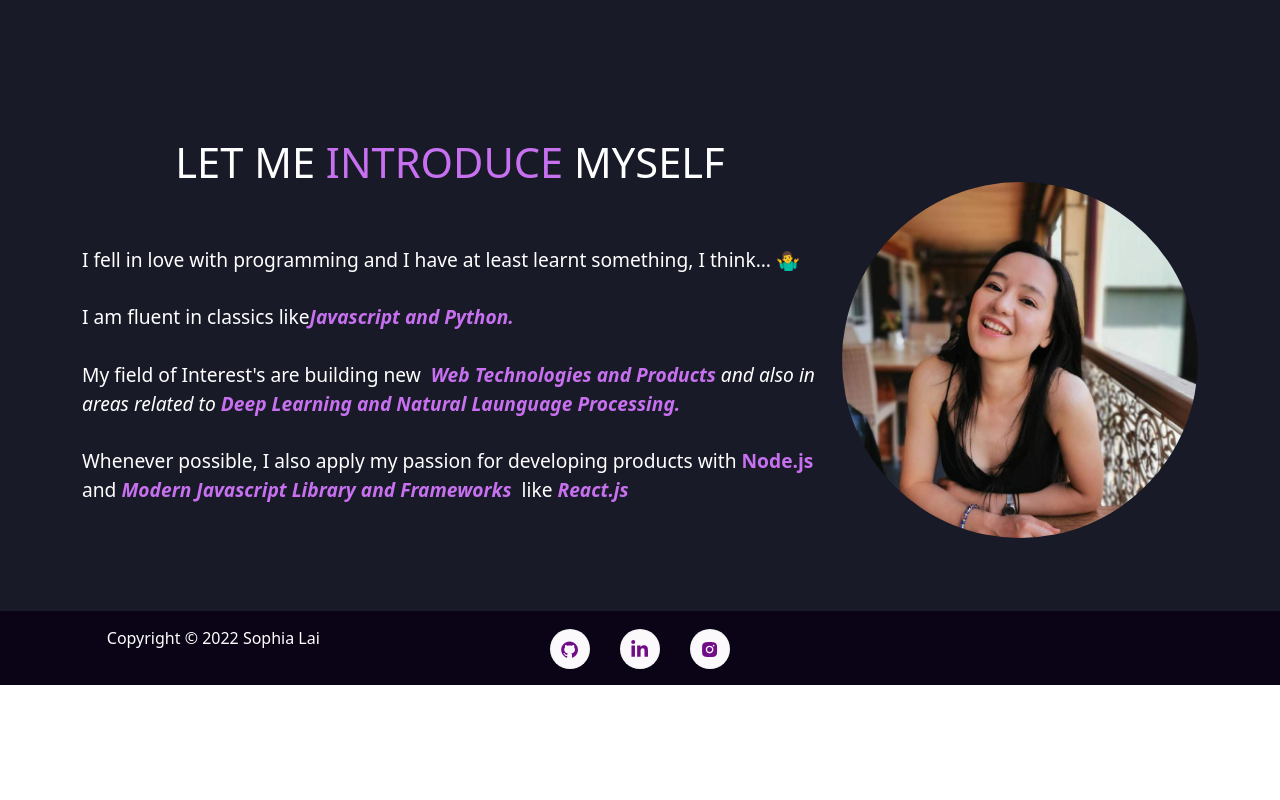
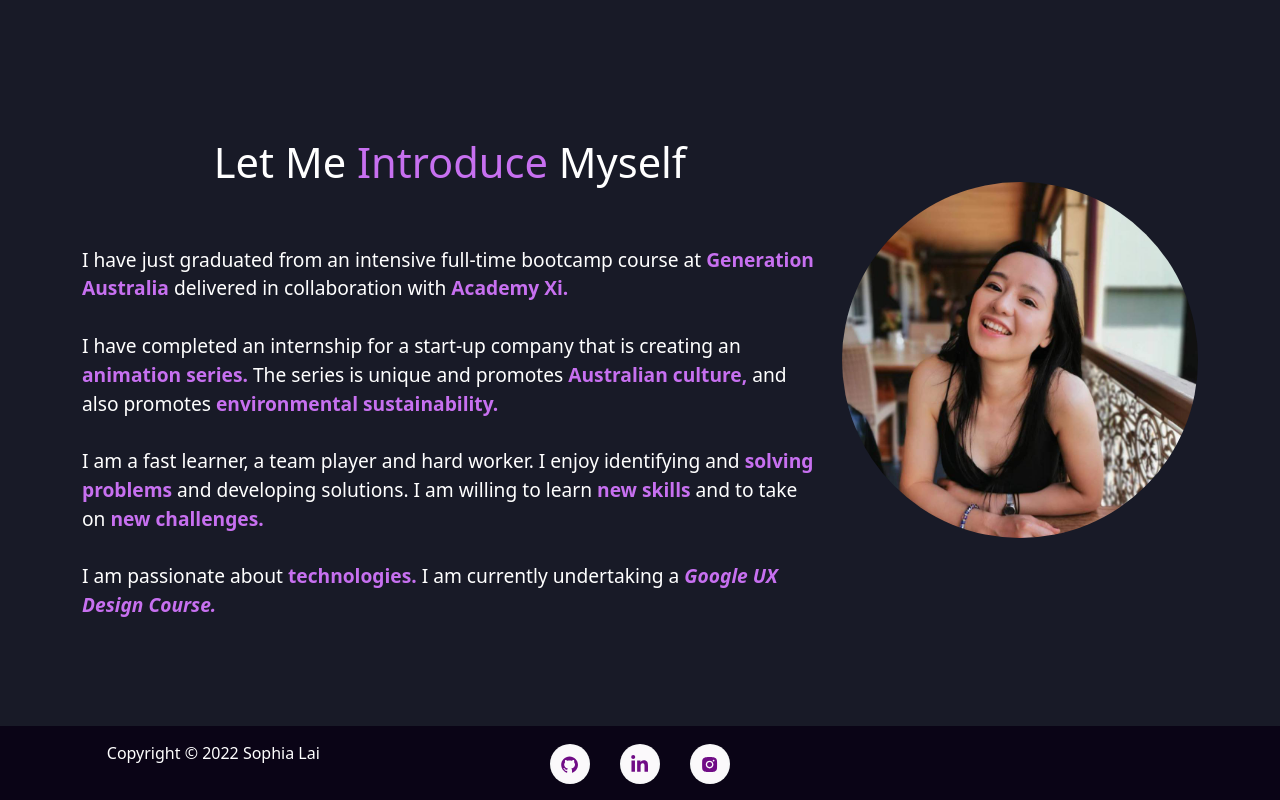
Before and after one commit to sophialai123/react-portfolio, a React (Create React App) app: page / in a window 1280 px wide. Shown: the part 631-1431 px from the top of the page. Before the commit the page ends 1316 px from the top, so only its background shows below. Built offline with nearby package versions, Linux system fonts and the light colour scheme.

Commit message:
modify home2

```diff
--- a/src/components/About/AboutCard.jsx
+++ b/src/components/About/AboutCard.jsx
@@ -18,13 +18,13 @@ function AboutCard() {
           </p>
           <ul>
             <li className="about-activity">
-              <ImPointRight /> Cooking healthy food
+              <ImPointRight /> Cook healthy food
             </li>
             <li className="about-activity">
-              <ImPointRight /> Reading Tech Blogs
+              <ImPointRight /> Read Tech Blogs
             </li>
             <li className="about-activity">
-              <ImPointRight /> Travelling everywhere
+              <ImPointRight /> Travel everywhere
             </li>
           </ul>
         </blockquote>
--- a/src/components/Contact/Contact.jsx
+++ b/src/components/Contact/Contact.jsx
@@ -1,11 +1,8 @@
-
 import Button from 'react-bootstrap/Button';
 import Form from 'react-bootstrap/Form';
 import { Container, Row, Col } from "react-bootstrap";
 import { MdAttachEmail } from 'react-icons/md';
-
 import { BsMessenger } from 'react-icons/bs'
-
 export default function Contact() {
   return (
     <Container fluid className="contact-section">
--- a/src/components/Home/Home2.js
+++ b/src/components/Home/Home2.js
@@ -10,39 +10,23 @@ function Home2() {
         <Row>
           <Col md={8} className="home-about-description">
             <h1 style={{ fontSize: "2.6em" }}>
-              LET ME <span className="purple"> INTRODUCE </span> MYSELF
+              Let Me <span className="purple"> Introduce </span> Myself
             </h1>
             <p className="home-about-body">
-              I fell in love with programming and I have at least learnt
-              something, I think… 🤷‍♂️
+              I have just graduated from an intensive full-time bootcamp course at <b className="purple"> Generation Australia </b> delivered in collaboration with  <b className="purple"> Academy Xi. </b>
               <br />
-              <br />I am fluent in classics like
-              <i>
-                <b className="purple">Javascript and Python. </b>
-              </i>
+              <br /> I have completed an internship for a start-up company that is creating an <b className="purple"> animation series.</b> The series is unique and promotes <b className="purple"> Australian culture,</b> and also promotes <b className="purple"> environmental sustainability.</b>
               <br />
               <br />
-              My field of Interest's are building new &nbsp;
-              <i>
-                <b className="purple">Web Technologies and Products </b> and
-                also in areas related to{" "}
-                <b className="purple">
-                  Deep Learning and Natural Launguage Processing.
-                </b>
-              </i>
+              I am a fast learner, a team player and hard worker. I enjoy identifying and <b className="purple">solving problems</b> and developing solutions. I am willing to learn <b className="purple"> new skills </b> and to take on <b className="purple">new challenges.</b> &nbsp;
               <br />
               <br />
-              Whenever possible, I also apply my passion for developing products
-              with <b className="purple">Node.js</b> and
+              I am passionate about  <b className="purple"> technologies. </b> I am currently undertaking a
               <i>
                 <b className="purple">
                   {" "}
-                  Modern Javascript Library and Frameworks
+                  Google UX Design Course.
                 </b>
-              </i>
-              &nbsp; like
-              <i>
-                <b className="purple"> React.js</b>
               </i>
             </p>
           </Col>
--- a/src/components/Navbar.jsx
+++ b/src/components/Navbar.jsx
@@ -87,8 +87,6 @@ function NavBar() {
                 <AiOutlineContacts style={{ marginBottom: "2px" }} /> Contact
               </Nav.Link>
             </Nav.Item>
-
-
             <Nav.Item className="fork-btn">
               <Button
                 href="https://github.com/sophialai123"
```
